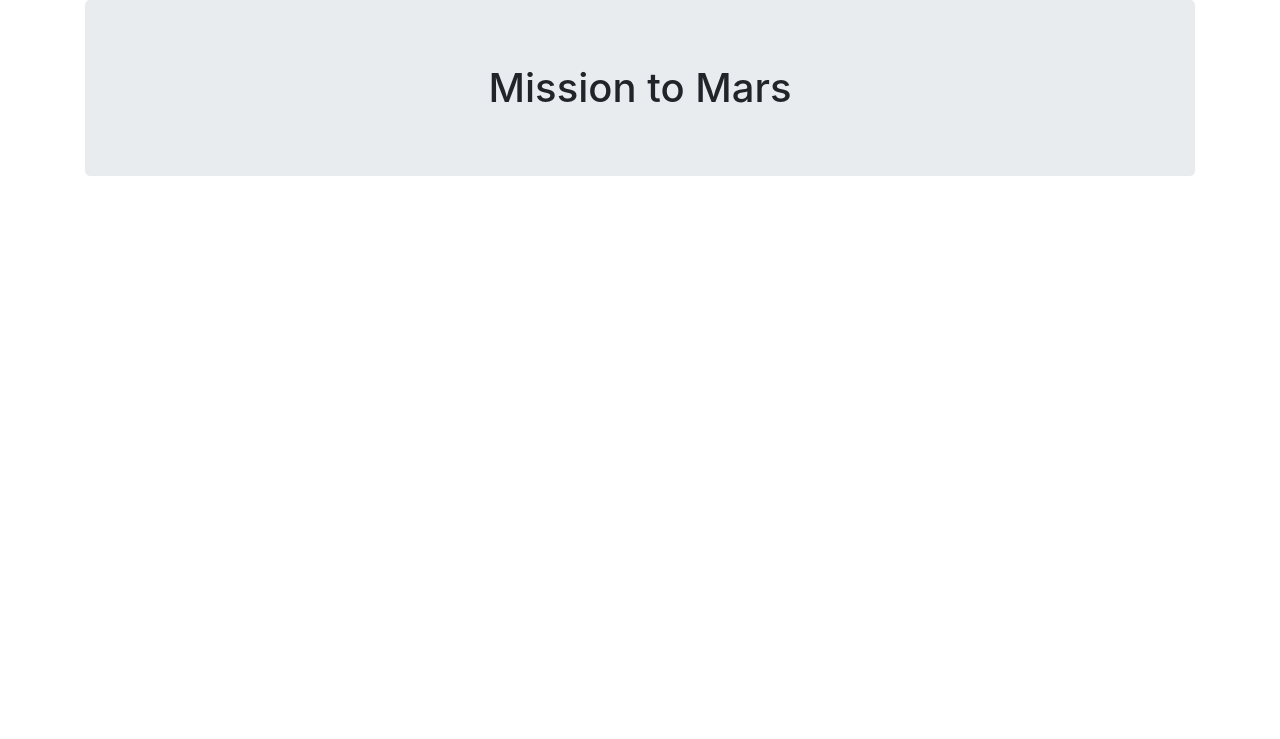
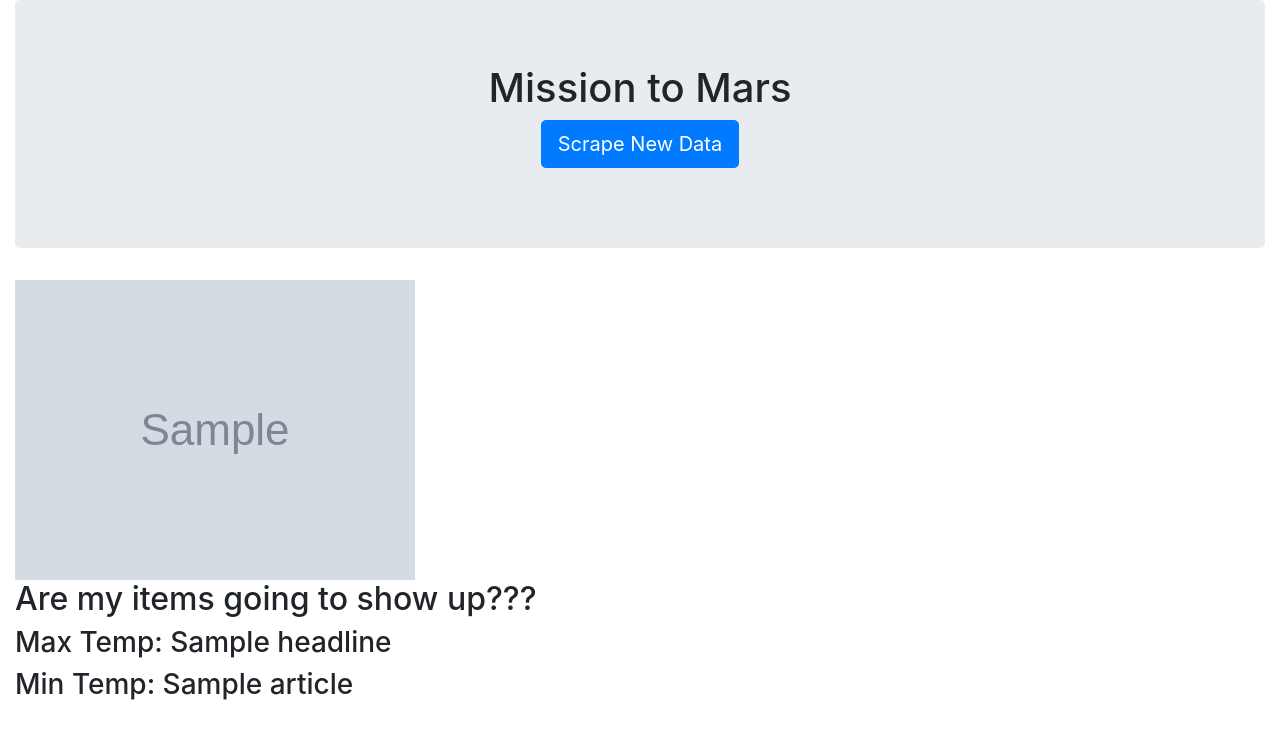
Before and after one commit to bandrewv/web-scraping-challenge, a Flask app: page / in a window 1280 px wide. Shown: the top 739 px of the page. Run offline with Flask 2, Linux system fonts and the light colour scheme; grey boxes marked "Sample" are stand-in pictures; a database or web service that is not in the repository returns one stand-in record (values such as "Sample title"); some libraries are stand-ins or nearby versions.

Commit message:
Updating flask app and index.html files.

```diff
--- a/Mission_to_Mars/app.py
+++ b/Mission_to_Mars/app.py
@@ -13,10 +13,10 @@ mongo = PyMongo(app, uri="mongodb://localhost:27017/scrape_mars")
 def home():
 
     # Find one record of data from the mongo database
-    # mars_info = mongo.db.collection.find_one()
+    planet_data = mongo.db.collection.find_one()
 
     # Return template and data
-    return render_template("index.html")
+    return render_template("index.html", mars=planet_data)
 
 # Route that triggers the scrape function
 @app.route("/scrape")
--- a/Mission_to_Mars/templates/index.html
+++ b/Mission_to_Mars/templates/index.html
@@ -7,9 +7,18 @@
     <link rel="stylesheet" href="https://stackpath.bootstrapcdn.com/bootstrap/4.1.3/css/bootstrap.min.css">
 </head>
 <body>
-    <div class='container text-center'>
-        <h1 class="jumbotron">Mission to Mars</h1>
-
-    </div>
+    <div class="container-fluid">
+        <div class="jumbotron text-center">
+          <h1>Mission to Mars</h1>
+          <p><a class="btn btn-primary btn-lg" href="/scrape" role="button">Scrape New Data</a></p>
+        </div>
+        {% if mars %}
+        <img src="{{ mars.featured_img }}" alt="Featured Image from www.jpl.nasa.gov">
+        <h2>Are my items going to show up???</h2>
+        <h3>Max Temp: {{ mars.headline }}</h3>
+        <h3>Min Temp: {{ mars.article }}</h3>
+        {% endif %}
+      </div>
+      </div>
 </body>
 </html>
```
Also changed, not shown: Mission_to_Mars/scrape_mars.py (+5 -5 lines).
